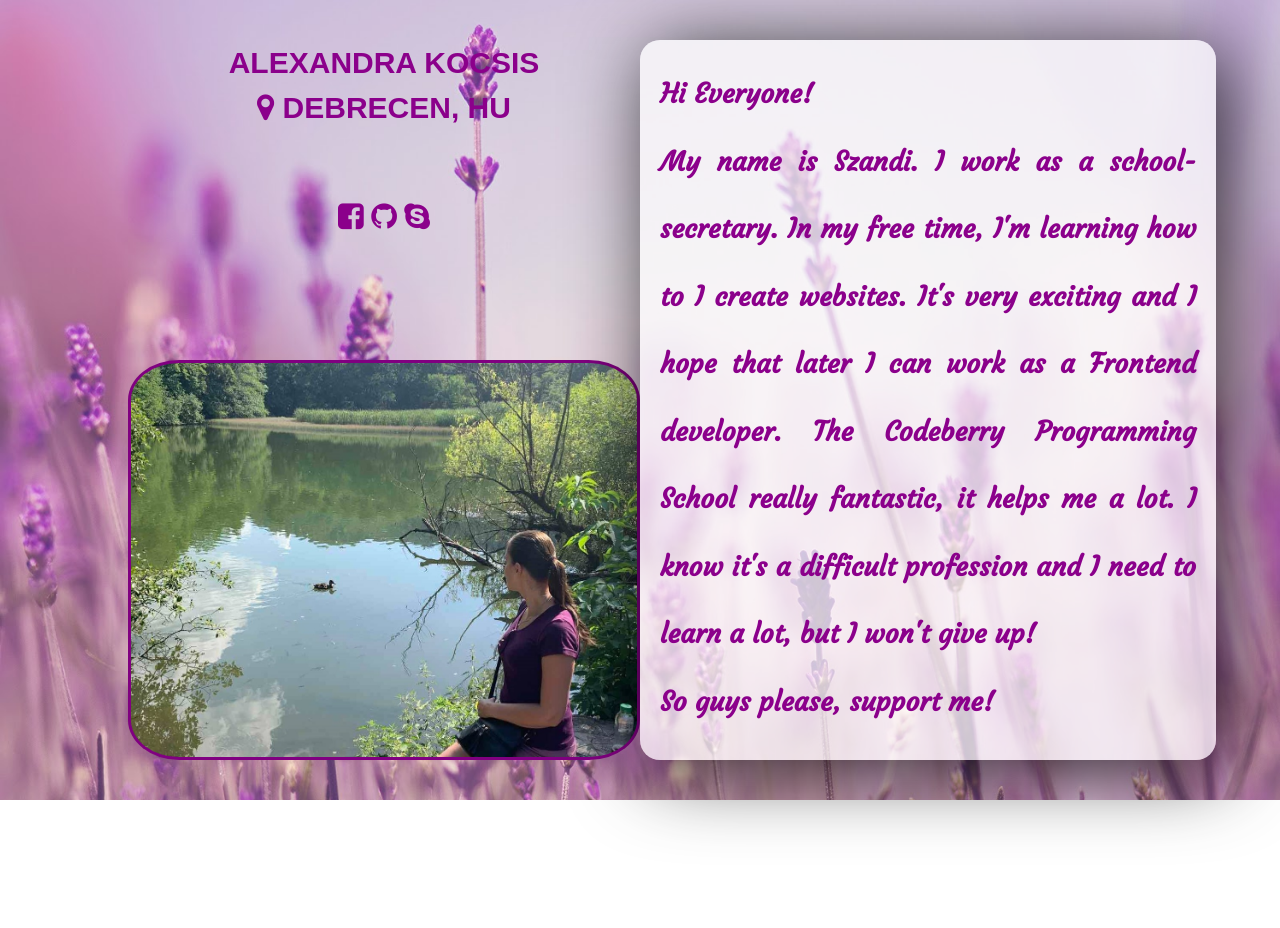
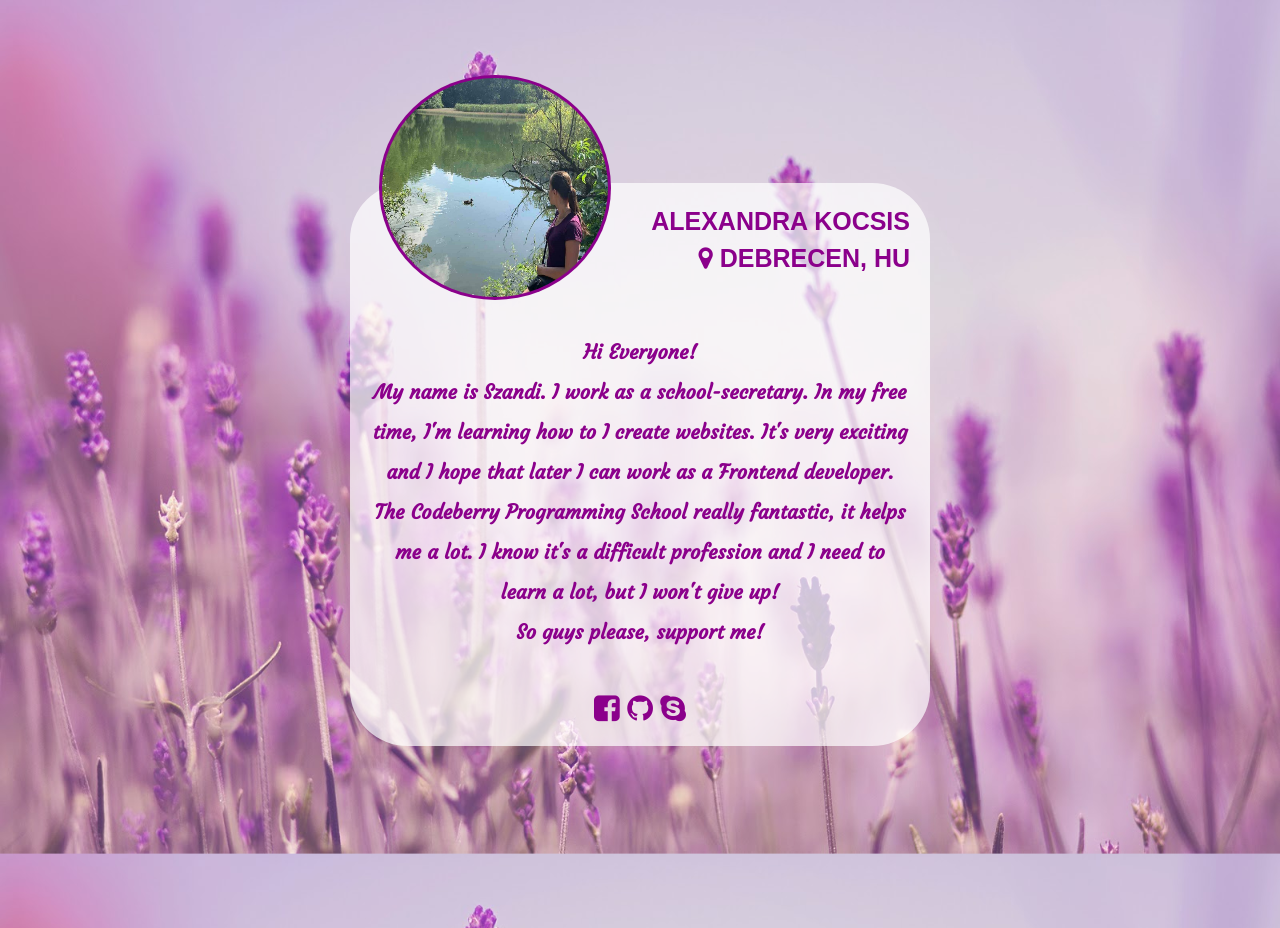
Before and after one commit to Szandi-2021/name-card, a plain HTML site: page index.html in a window 1280 px wide. Before the commit the page ends 800 px from the top, so only its background shows below. Drawn offline with Linux system fonts and the light colour scheme.

Commit message:
add base file structure

```diff
--- a/index.html
+++ b/index.html
@@ -2,7 +2,7 @@
 <html lang="en">
 <head>
   <meta charset="utf-8">
-  <meta name="viewport" content="width=device-width initial-scale=1">
+  <meta name="viewport" content="width=device-width">
   <link rel="stylesheet" type="text/css" href="main.css">
   <link href="https://maxcdn.bootstrapcdn.com/font-awesome/4.7.0/css/font-awesome.min.css" rel="stylesheet">
   <link rel="preconnect" href="https://fonts.gstatic.com">
@@ -10,11 +10,14 @@
   <title>Name card</title>
 </head>
 <body>
-  <div class="profil">
+  <div class="profile-card">
+    <div class="head">
+      <div class="name">
+       <p> <b> Alexandra Kocsis <br> <i class="fa fa-map-marker"></i> Debrecen, HU </b> </p>
+     </div>
+      <div class="profile-image">
          <img src="%C3%A9n_4.jpg" alt="profil">
       </div>
-  <div class="name">
-    <p> <b> Alexandra Kocsis <br> <i class="fa fa-map-marker"></i> Debrecen, HU </b> </p>
     </div>
     <div class="introduction">
       <p> Hi Everyone! <br> My name is Szandi. I work as a school-secretary. In my free time, I'm learning how to I create websites. It's very exciting and I hope that later I can work as a Frontend developer. The Codeberry Programming School really fantastic, it helps me a lot. I know it's a difficult profession and I need to learn a lot, but I won't give up! <br> So guys please, support me!
@@ -27,5 +30,6 @@
         <li> <a href="https://skype.com/" target="blank"> <i class="fa fa-skype" aria-hidden="true"> </i> </a> </li>
       </ul>
     </div>
+  </div>
 </body>
 </html>
--- a/main.css
+++ b/main.css
@@ -5,55 +5,55 @@
   font-size: 100%;
 }
 
+.profile-card{
+  width: 580px;
+  max-width: calc(100vw - 10px);
+  background-color: hsla(0, 0%, 100%, .7);
+  padding: 20px;
+  border-radius: 10%;
+  position: fixed;
+  text-align: center;
+}
+
 body {
+  display: flex;
+  justify-content: center;
+  align-items: center;
+  height: 100vh;
   background: url(lev2.jpg) no-repeat center center fixed;
   background-size: cover;
   margin: 5% 10%;
-
 }
 
-img {
+img{
+  position: absolute;
+  left: 5%;
   width: 40%;
-  height: 50%;
-  border-radius: 10%;
+  height: 40%;
+  border-radius: 50%;
   padding: 3px;
-  background-color: purple;
-  position: fixed;
-  top: 45%;
+  background-color: darkmagenta;
+  margin-top: -35%;
 }
 
-.name{
+.head{
+  font-size: 25px;
   text-transform: uppercase;
-  position: fixed;
-  width: 40%;
-  height: 20%;
-  top: 5%;
   font-family: "arial";
-  font-size: 30px;
   color: darkmagenta;
   line-height: 1.5;
+  margin-bottom: 10%;
+}
+.introduction{
+  font-size: 20px;
+  font-family: "Courgette",cursive;
+  color: darkmagenta;
+  line-height: 2;
   font-weight: 600;
-  text-align: center;
 }
-
-.introduction {
-  width: 45%;
-  height: 90%;
-  position: fixed;
-  right: 5%;
-  top: 5%;
-  background-color: hsla(0, 0%, 100%, .7);
-  border-radius: 20px;
-  box-shadow: hsla(0, 0%, 0%, .8) 10px 10px 80px;
-  padding: 20px;
-  font-family: "Courgette", cursive;
-  color: darkmagenta;
-  line-height: 2.5;
-  font-weight: 600;
-  font-size: 27px;
-  text-align: justify;
+.name {
+  text-align: right;
 }
-
 img:hover {
   transform: scale(1.1);
   transition: all 0.5s ease-in-out;
@@ -61,13 +61,9 @@ img:hover {
 
 
 .contact {
+  margin-top: 40px;
   font-size: 30px;
-  position: fixed;
-  top: 25%;
-  width: 40%;
-  height: 20%;
-  text-align: center;
- }
+}
 
 a {
   color: darkmagenta;
```
Lines whose indentation alone changed are shown as unchanged.
